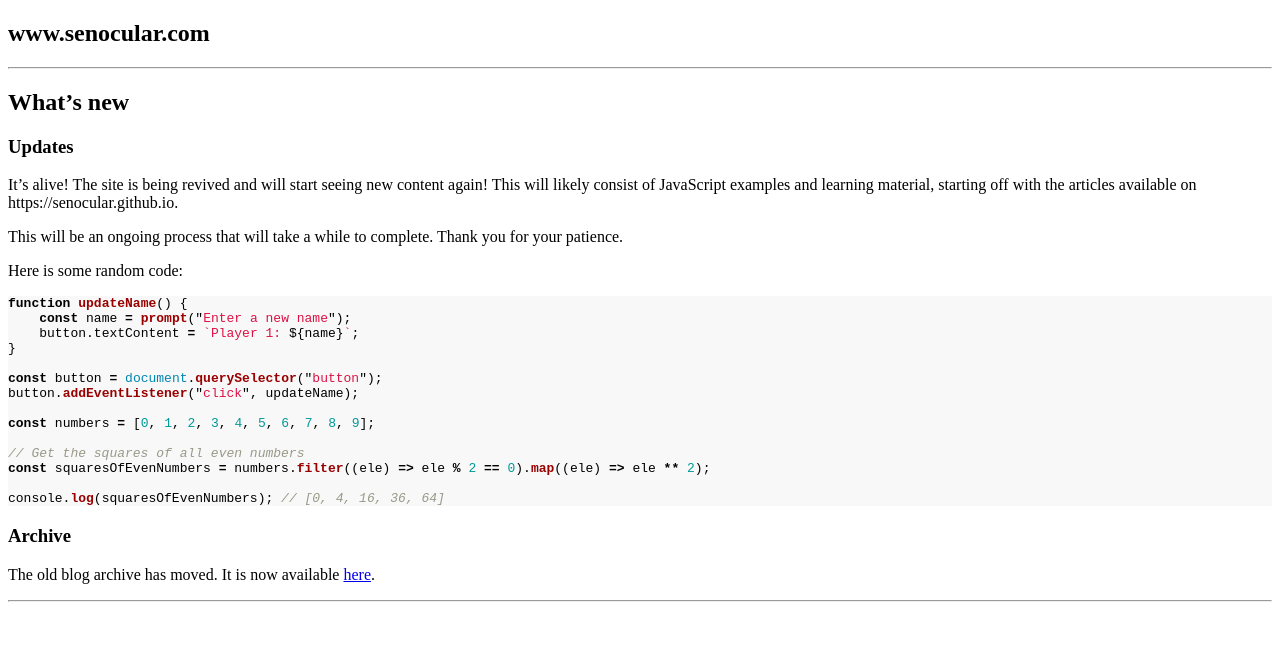
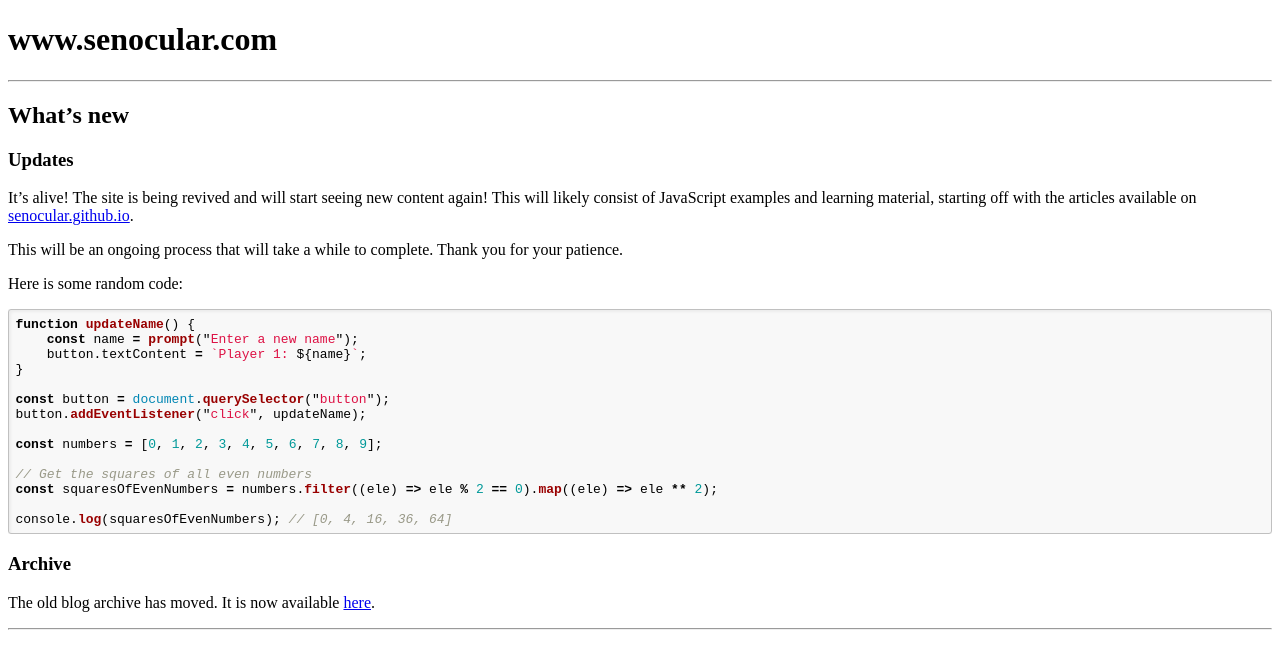
Before and after one commit to senocular/www.senocular.com, a Jekyll site: the page built from README.md, in a window 1280 px wide. Shown: the top 669 px of the page. Built offline with Jekyll 4.4.1, drawn with Linux system fonts in a browser that asks for light colours; our own code applies the rules of GitHub Pages for plain Markdown files; the repository's description, which GitHub fills in, is left out.

Commit message:
code block

```diff
--- a/_layouts/default.html
+++ b/_layouts/default.html
@@ -1,25 +1,26 @@
 <!doctype html>
-<html lang="{{ site.lang | default: "en-US" }}">
+<html lang="{{ site.lang | default: " en-US" }}">
+
 <head>
   <meta charset="utf-8">
   <link rel="stylesheet" href="{{ '/assets/css/style.css?v=' | append: site.github.build_revision | relative_url }}">
   <meta name="viewport" content="width=device-width, initial-scale=1, user-scalable=no">
 </head>
+
 <body>
   <header>
-
+    <h1>{{ site.title | default: site.github.repository_name }}</h1>
+    <p>{{ site.tagline | default: site.description | default: site.github.project_tagline }}</p>
+    <hr>
   </header>
   <main>
     <section>
-          <h1>{{ site.title | default: site.github.repository_name }}</h1>
-          <p>{{ site.tagline | default: site.description | default: site.github.project_tagline }}</p>
-          <hr>
       {{ content }}
     </section>
     <hr>
   </main>
   <footer>
-
   </footer>
 </body>
+
 </html>
--- a/assets/css/style.css
+++ b/assets/css/style.css
@@ -1 +1,8 @@
 @import "highlight.css";
+
+pre.highlight {
+    border: 1px solid silver;
+    border-radius: 3px;
+    padding: 0.5em;
+    box-shadow: inset 2px 2px 3px rgba(0, 0, 0, 0.05);
+}
```
Also changed, not shown: README.md (+1 -1 lines). Lines whose indentation alone changed are shown as unchanged.
